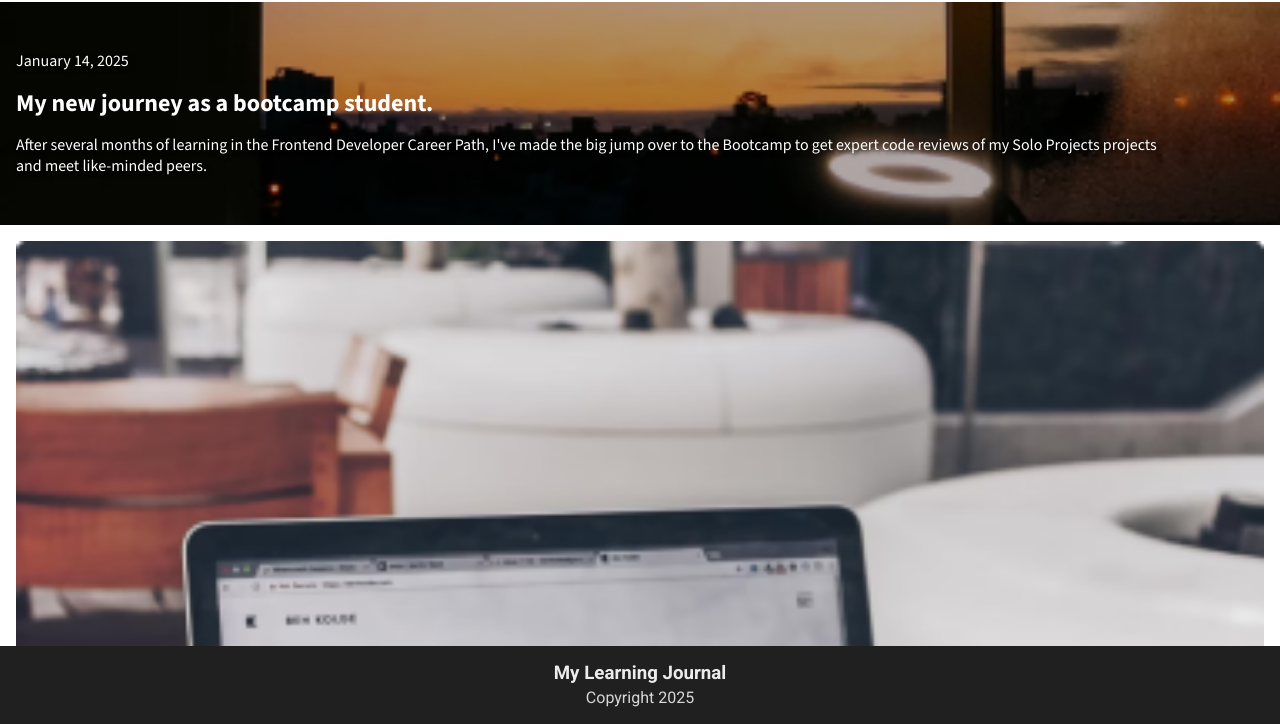
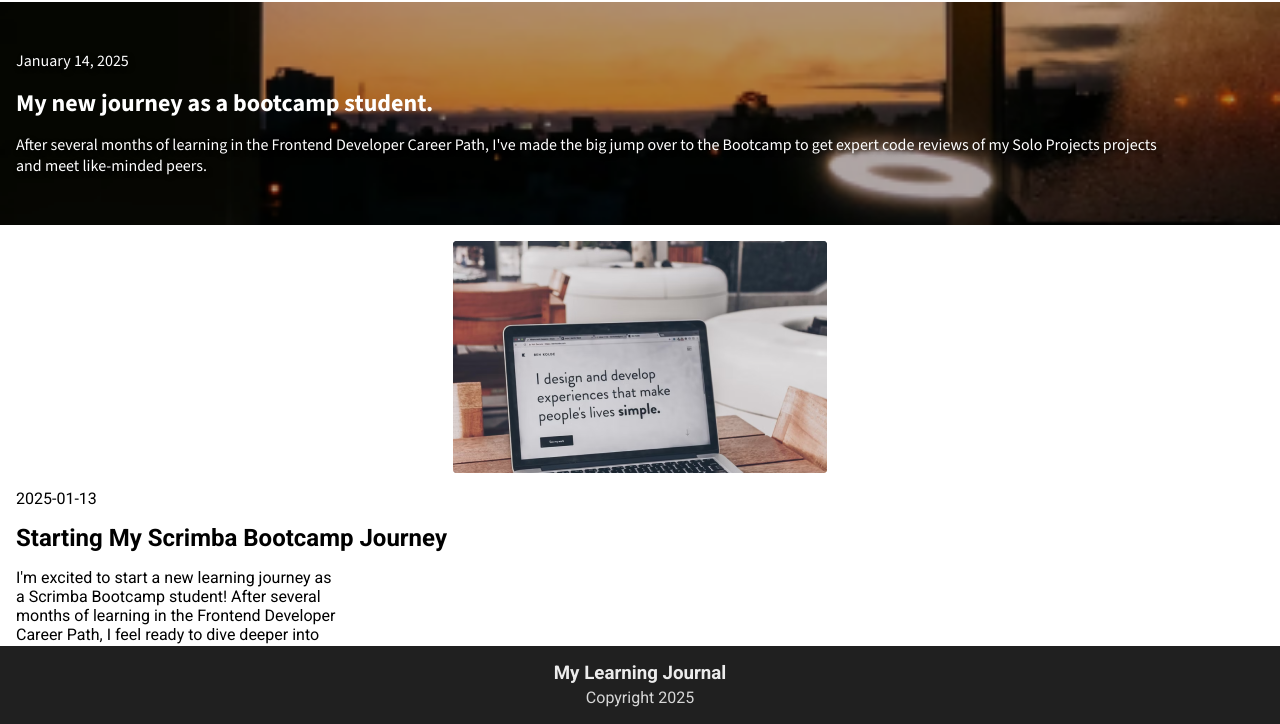
Before and after one commit to Walshwade-dev/learning-journal, a plain HTML site: page index.html in a window 1280 px wide. Shown: the part 74-798 px from the top of the page. Drawn offline with nearby package versions, Linux system fonts and the light colour scheme; some icons are missing.

Commit message:
updated the images vw and main section bm

```diff
--- a/styles.css
+++ b/styles.css
@@ -65,6 +65,10 @@ nav ul {
     flex-direction: column;
 }
 
+main {
+    margin-bottom: 5rem;
+}
+
 .hero-section {
     font-family: "Source Sans 3", serif;
     background: url('./assets/article-image-hero.png') no-repeat;
@@ -105,13 +109,13 @@ nav ul {
         ".... info ...."
         ".... .... ...."
     ;
-    margin-bottom: 5rem;
 
 }
 
 .blog-img {
     grid-area: image;
-    width: 100%;
+    max-width: 90vw;
+    margin: 0 auto;
 }
 
 .blog-title {
```
